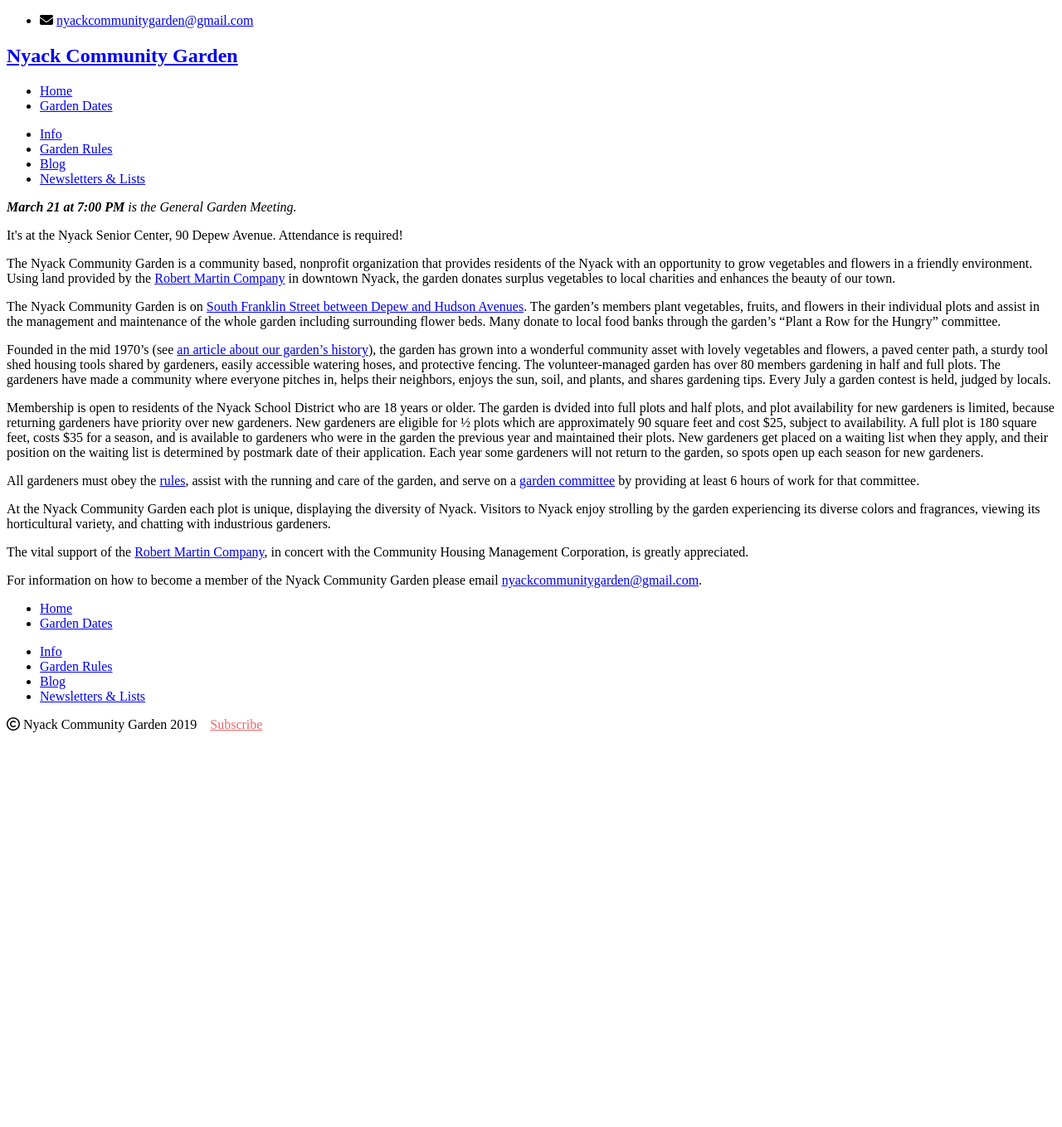
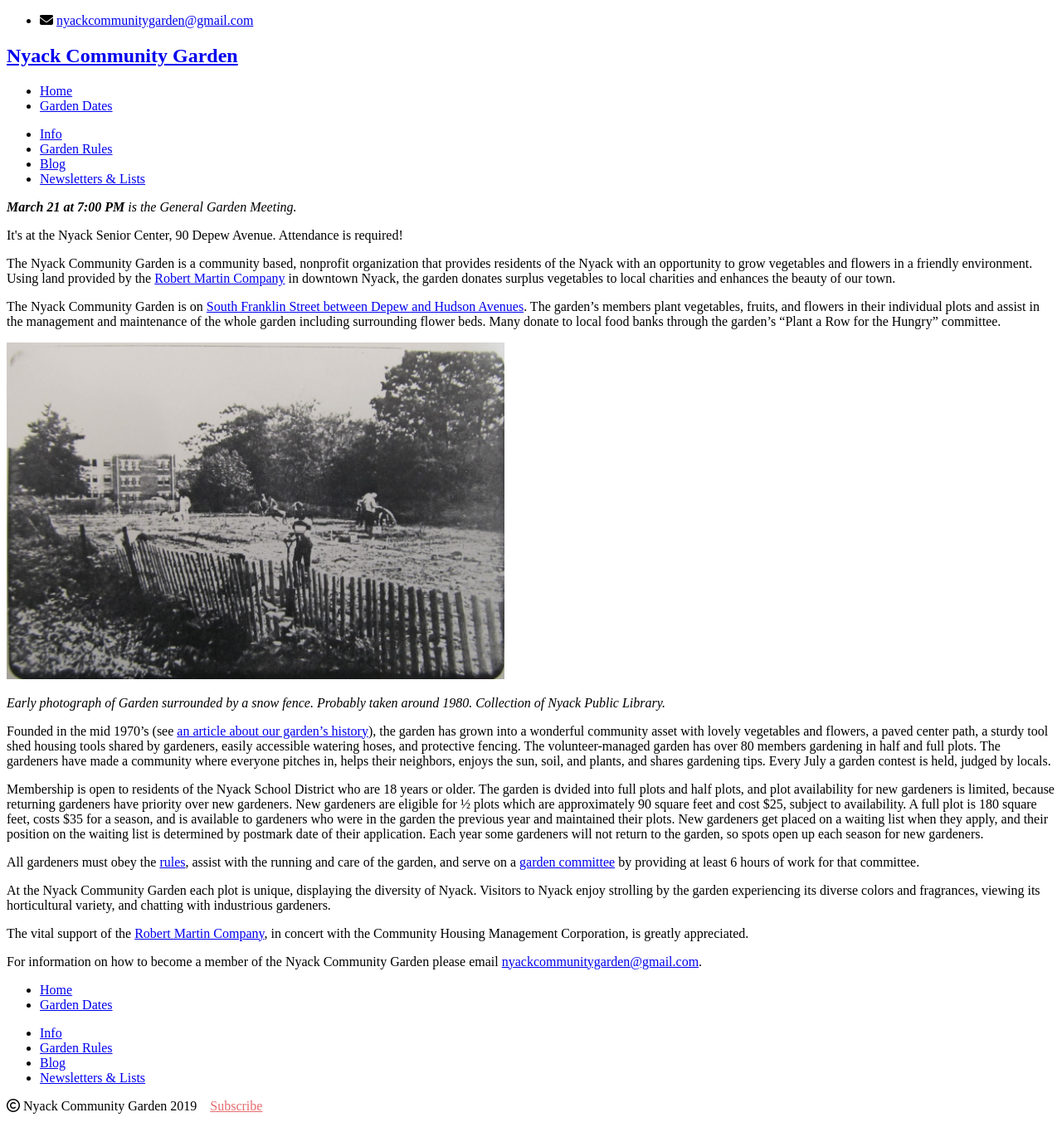
Before and after one commit to bosborne/nyackcommunitygarden, a Jekyll site: the page built from info/index.md, in a window 1280 px wide. Shown: the whole page at 83% size. Built offline with Jekyll 4.4.1, drawn with Linux system fonts in a browser that asks for light colours; nearby versions of some CDN libraries; library files that are not in the unit come from our copies; before the commit the page ends 900 px from its top, so only the background shows below that.

Commit message:
Add old picture of garden

```diff
--- a/info/index.md
+++ b/info/index.md
@@ -7,6 +7,10 @@ pageclass: info
 The Nyack Community Garden is a community based, nonprofit organization that provides residents of the Nyack with an opportunity to grow vegetables and flowers in a friendly environment. Using land provided by the [Robert Martin Company](http://robertmartincompany.com) in downtown Nyack, the garden donates surplus vegetables to local charities and enhances the beauty of our town.
 
 The Nyack Community Garden is on [South Franklin Street between Depew and Hudson Avenues](http://www.openstreetmap.org/?minlon=-73.9218139648438&minlat=41.0889358520508&maxlon=-73.9215545654297&maxlat=41.0897102355957). The garden’s members plant vegetables, fruits, and flowers in their individual plots and assist in the management and maintenance of the whole garden including surrounding flower beds. Many donate to local food banks through the garden’s "Plant a Row for the Hungry" committee.
+
+<img src="/images/undated from NPL 11.01.29.jpeg" alt="Early photo of the garden around 1980, in the snow" width="600"/>
+
+*Early photograph of Garden surrounded by a snow fence. Probably taken around 1980. Collection of Nyack Public Library.*
 
 Founded in the mid 1970's (see [an article about our garden's history](/pdf/Newsletter_Oct_Nov_2018.pdf)), the garden has grown into a wonderful community asset with lovely vegetables and flowers, a paved center path, a sturdy tool shed housing tools shared by gardeners, easily accessible watering hoses, and protective fencing. The volunteer-managed garden has over 80 members gardening in half and full plots. The gardeners have made a community where everyone pitches in, helps their neighbors, enjoys the sun, soil, and plants, and shares gardening tips. Every July a garden contest is held, judged by locals.
 
```
